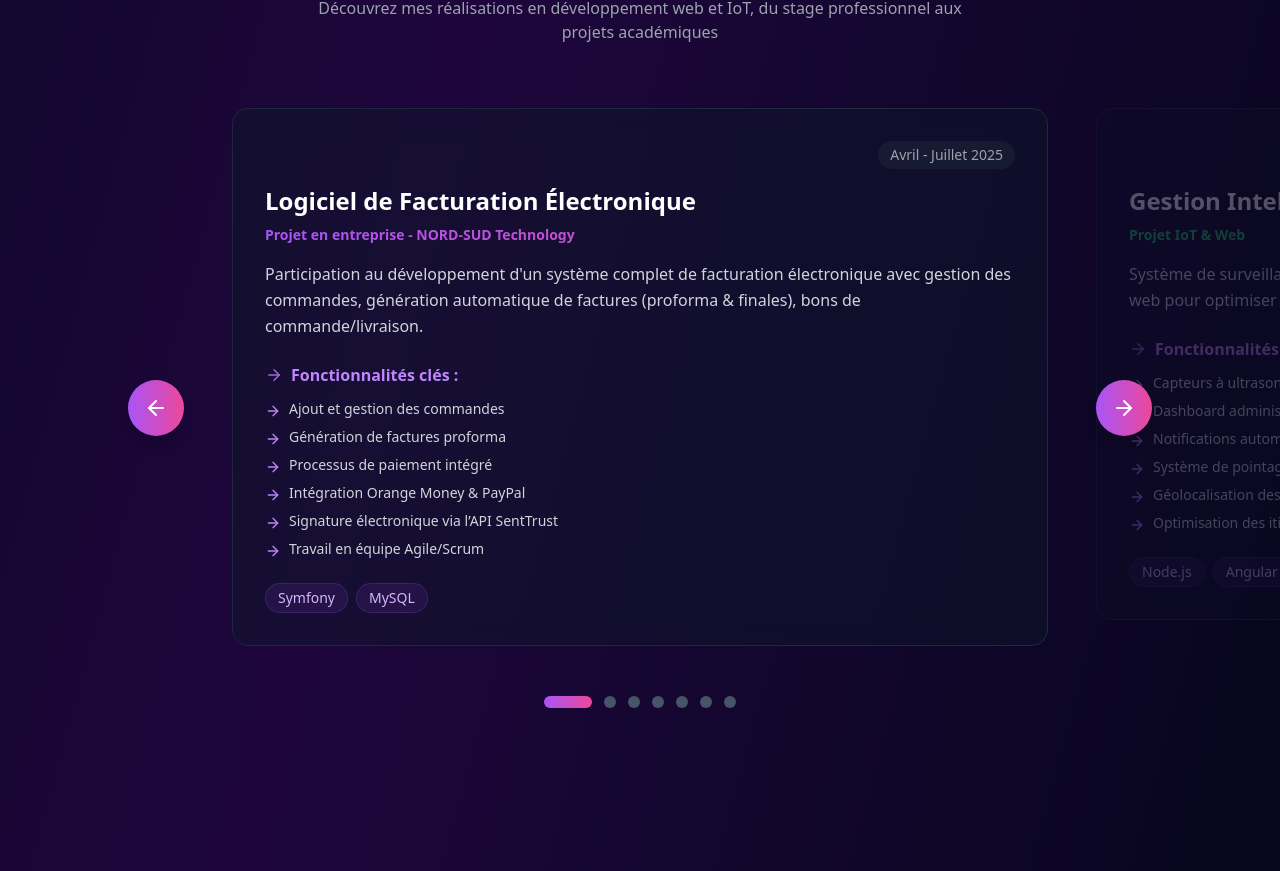
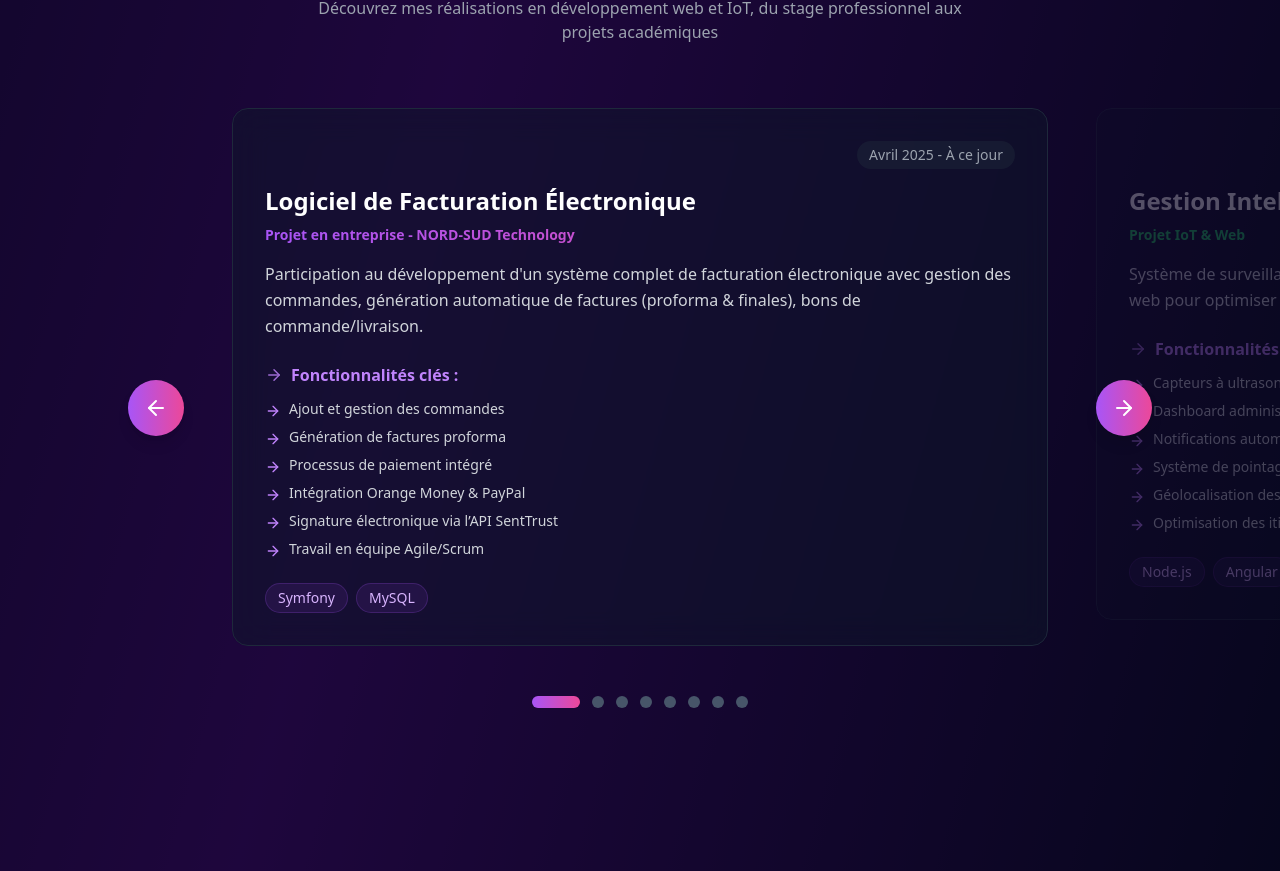
Before and after one commit to antamaguettefaye/Portfolio, a React (Create React App) app: page / in a window 1280 px wide. Shown: the part 2972-3843 px from the top of the page. Built offline with nearby package versions, Linux system fonts and the light colour scheme.

Commit message:
ajout de date de livraison

```diff
--- a/src/App.js
+++ b/src/App.js
@@ -35,7 +35,7 @@ const [currentProject, setCurrentProject] = useState(0);
     {
       title: "Logiciel de Facturation Électronique",
       type: "Projet en entreprise - NORD-SUD Technology",
-      period: "Avril - Juillet 2025",
+      period: "Avril 2025 - À ce jour",
       description: "Participation au développement d'un système complet de facturation électronique avec gestion des commandes, génération automatique de factures (proforma & finales), bons de commande/livraison.",
       tech: ["Symfony ", "MySQL"],
 
@@ -68,6 +68,22 @@ const [currentProject, setCurrentProject] = useState(0);
       icon: ""
     },
     {
+      title: "Système d'Arrosage Intelligent",
+      type: "Projet IoT & Web",
+      period: "2024-2025",
+      description: "Solution automatisée pour pépinière avec contrôle via interface web et programmation selon catégorie de plantes.",
+      tech: ["Raspberry Pi", "Node.js", "Angular", "MongoDB","Laravel", "RFID", "Capteurs Sol/Lumière"],
+      features: [
+        "Authentification par carte RFID ou code",
+        "Arrosage manuel via interface web",
+        "Programmation d'arrosage automatique selon l'heure voulu ",
+        "Surveillance temps réel (humidité, luminosité)",
+        "CRUD utilisateurs pour SuperAdmin"
+      ],
+      color: "from-teal-500 to-green-500",
+      icon: ""
+    },
+    {
       title: "Système de Pointage Intelligent",
       type: "Projet IoT & Web",
       period: "2024-2025",
@@ -82,6 +98,40 @@ const [currentProject, setCurrentProject] = useState(0);
         "Historique absences et retards (jour/semaine/mois)"
       ],
       color: "from-blue-500 to-cyan-500",
+      icon: ""
+    },
+    {
+      title: "Contrôle Température & Humidité",
+      type: "Projet IoT & Web",
+      period: "2024-2025",
+      description: "Système de surveillance pour magasin de stockage avec déclenchement automatique de ventilation et alertes.",
+      tech: ["Node.js", "MongoDB", "Arduino", "DHT Sensor", "LCD", "WebSocket"],
+      features: [
+        "Collecte automatique de température et d’humidité 3x/jour (10h, 14h, 17h)",
+        "Déclenchement auto ventilation si T > 27°C",
+        "Affichage LCD et interface web",
+        "Dashboard admin avec contrôle ",
+        "Historique hebdomadaire des températures",
+        "Images dynamiques selon humidité"
+      ],
+      color: "from-red-500 to-pink-500",
+      icon: ""
+    },
+    {
+      title: "Contrôle Température & Humidité",
+      type: "Projet IoT & Web",
+      period: "2024-2025",
+      description: "Système de surveillance pour magasin de stockage avec déclenchement automatique de ventilation et alertes.",
+      tech: ["Node.js", "MongoDB", "Arduino", "DHT Sensor", "LCD", "WebSocket"],
+      features: [
+        "Collecte automatique de température et d’humidité 3x/jour (10h, 14h, 17h)",
+        "Déclenchement auto ventilation si T > 27°C",
+        "Affichage LCD et interface web",
+        "Dashboard admin avec contrôle ",
+        "Historique hebdomadaire des températures",
+        "Images dynamiques selon humidité"
+      ],
+      color: "from-red-500 to-pink-500",
       icon: ""
     },
     {
@@ -102,39 +152,8 @@ const [currentProject, setCurrentProject] = useState(0);
       color: "from-amber-500 to-orange-500",
       icon: ""
     },
-    {
-      title: "Système d'Arrosage Intelligent",
-      type: "Projet IoT & Web",
-      period: "2024-2025",
-      description: "Solution automatisée pour pépinière avec contrôle via interface web et programmation selon catégorie de plantes.",
-      tech: ["Raspberry Pi", "Node.js", "Angular", "MongoDB","Laravel", "RFID", "Capteurs Sol/Lumière"],
-      features: [
-        "Authentification par carte RFID ou code",
-        "Arrosage manuel via interface web",
-        "Programmation d'arrosage automatique selon l'heure voulu ",
-        "Surveillance temps réel (humidité, luminosité)",
-        "CRUD utilisateurs pour SuperAdmin"
-      ],
-      color: "from-teal-500 to-green-500",
-      icon: ""
-    },
-    {
-      title: "Contrôle Température & Humidité",
-      type: "Projet IoT & Web",
-      period: "2024-2025",
-      description: "Système de surveillance pour magasin de stockage avec déclenchement automatique de ventilation et alertes.",
-      tech: ["Node.js", "MongoDB", "Arduino", "DHT Sensor", "LCD", "WebSocket"],
-      features: [
-        "Collecte automatique de température et d’humidité 3x/jour (10h, 14h, 17h)",
-        "Déclenchement auto ventilation si T > 27°C",
-        "Affichage LCD et interface web",
-        "Dashboard admin avec contrôle ",
-        "Historique hebdomadaire des températures",
-        "Images dynamiques selon humidité"
-      ],
-      color: "from-red-500 to-pink-500",
-      icon: ""
-    },
+
+
     {
       title: "École de la Réussite",
       type: "Projet Web Full Stack",
```
